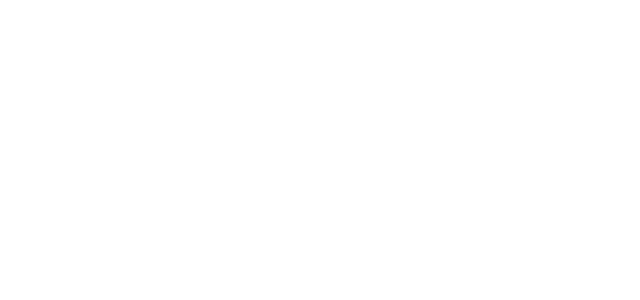
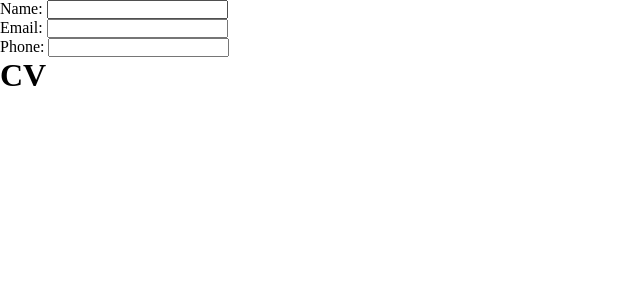
Before and after one commit to draczihper/resume, a React (Vite) app: page / in a window 1280 px wide. Shown: the top 300 px of the page, without its empty margins (0-640 px from the left). Built offline with nearby package versions, Linux system fonts and the light colour scheme.

Commit message:
Add Input component

```diff
--- a/src/components/App.jsx
+++ b/src/components/App.jsx
@@ -1,8 +1,23 @@
-function App(){
-
-
-    return (
-        <h1></h1>
-    )
+function App() {
+  return (
+    <>
+      <Input label="Name: " />
+      <Input label="Email: " />
+      <Input label="Phone: " />
+      <div>
+        <h1>CV</h1>
+        <p></p>
+      </div>
+    </>
+  );
 }
 export default App;
+
+const Input = ({ label }) => {
+  return (
+    <div>
+      <label htmlFor="name">{label}</label>
+      <input type="text" id="name" />
+    </div>
+  );
+};
```
